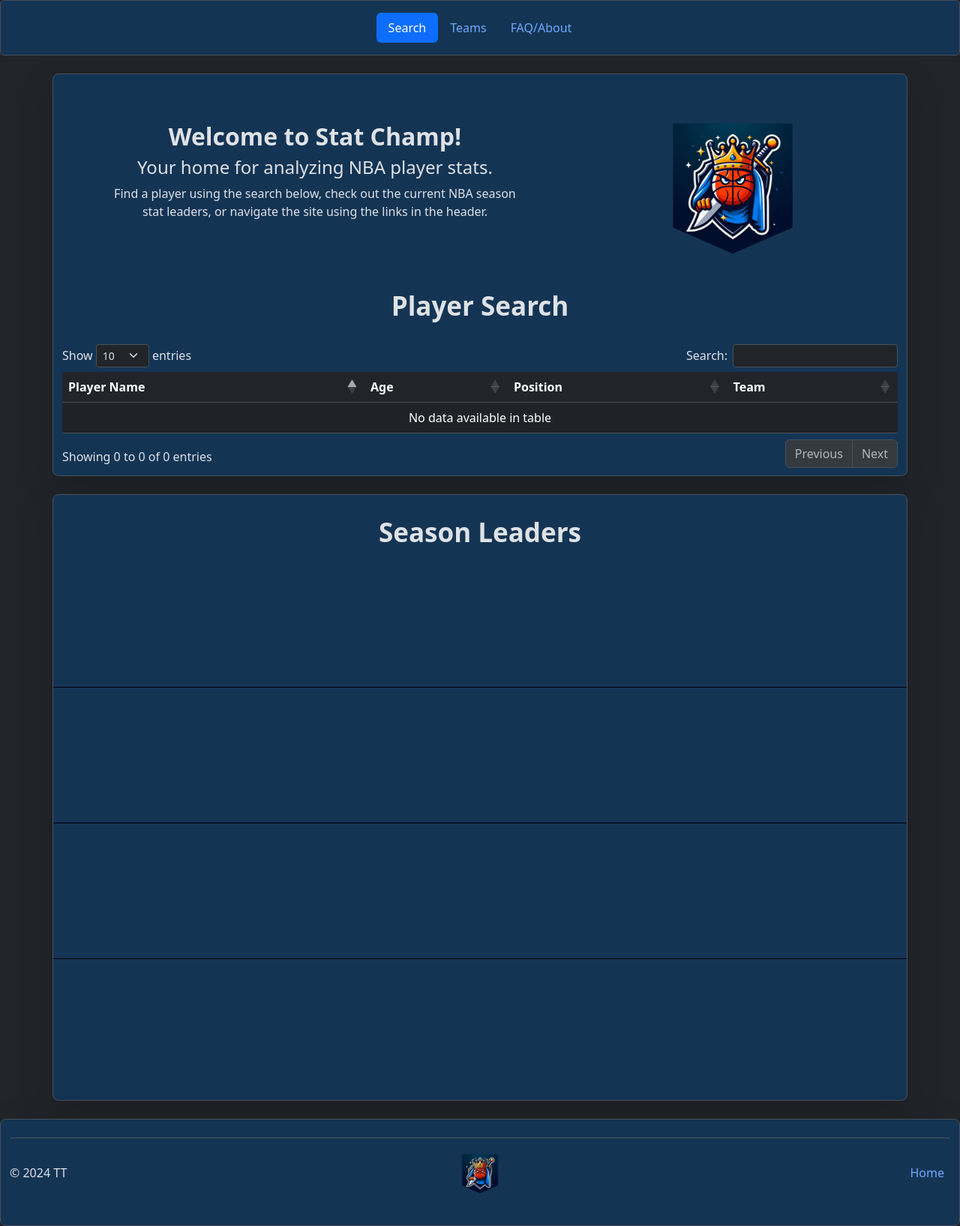
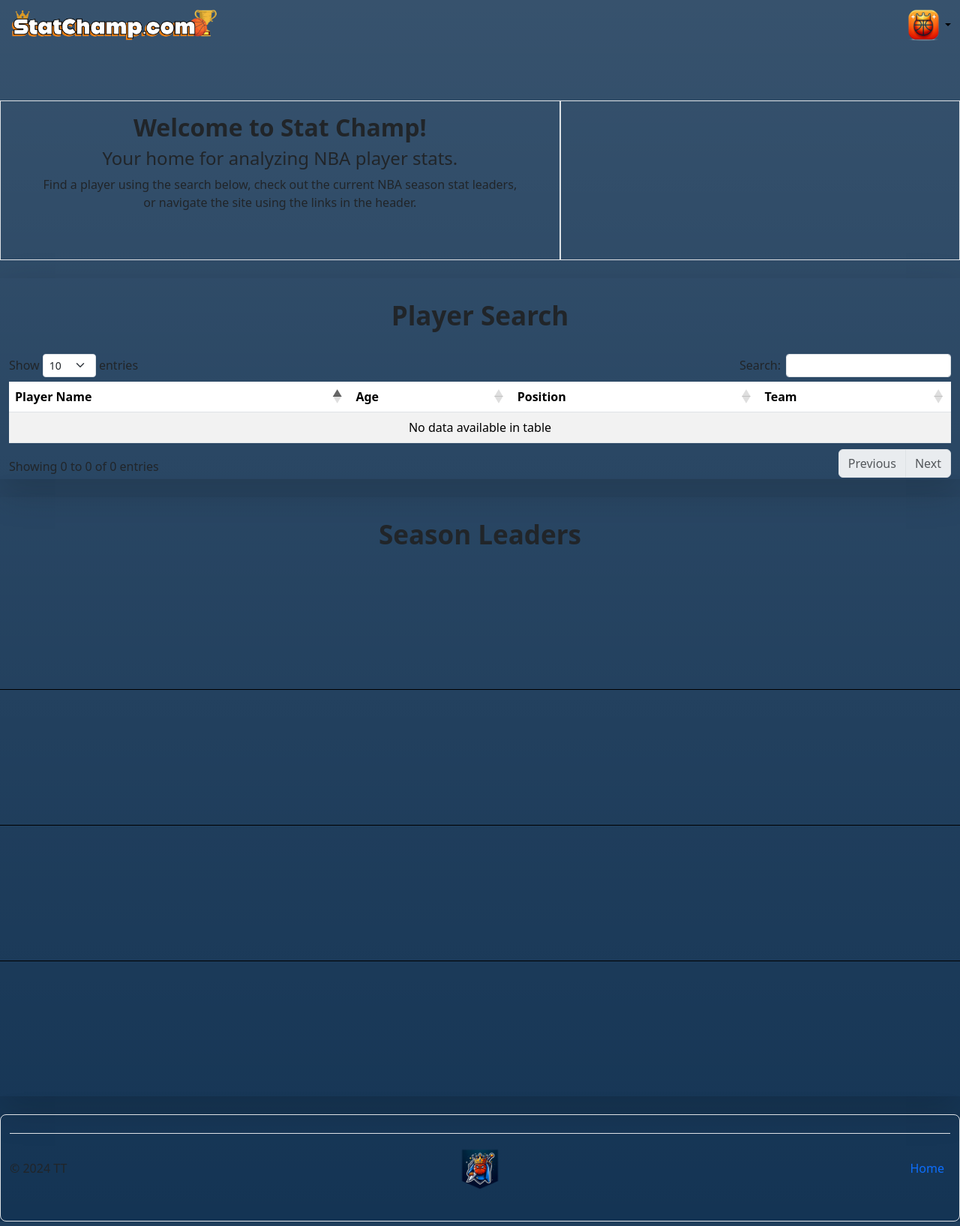
Before and after one commit to Deltron2020/CustomFantasyWebApp, a Flask app: template app/templates/FA_Home.html in a window 1280 px wide. Shown: the whole page at 75% size. Run offline with Flask 3, Linux system fonts and the light colour scheme; the template is opened without the code that fills it, so the values that code supplies are empty; a map, chart or similar area stays blank; parts of the project's set-up code (start-up, migrations or seed data) failed here and were passed over; some libraries are stand-ins or nearby versions.

Commit message:
new logo, fixed header, player page improvements

```diff
--- a/app/templates/FA_Home.html
+++ b/app/templates/FA_Home.html
@@ -6,9 +6,9 @@
     <title>Stat Champ</title>
 
     <style>
-        .container-fluid,
-        .container {
+        .bg {
         background-color: #143454;
+            background-image: var(--bs-gradient);
     }
     </style>
 
@@ -16,20 +16,24 @@
 
 </head>
 
-<body lang="en" data-bs-theme="dark">
+<body lang="en" class="bg">
 
-    <div class="container rounded-3 border shadow-lg mb-4">
-        <div class="row p-4 pb-0 pe-lg-0 pt-lg-5 text-center">
-            <div class="col-lg-7 p-3 p-lg-5 pt-lg-3">
+    <div class="container-fluid mb-4">
+        <div class="row pb-0 pe-lg-0 pt-lg-5 text-center">
+            <div class="col-lg-7 p-3 p-lg-5 pt-lg-3 border">
                 <h2 class="fw-bold">Welcome to Stat Champ!</h2>
                 <h4 class="fw-normal"> Your home for analyzing NBA player stats. </h4>
                 <p class="fw-normal"> Find a player using the search below, check out the current NBA season stat leaders, or navigate the site using the links in the header. </p>
             </div>
-            <div class="col d-md-block">
-                <img class="rounded-3 mb-2" src="/static/logo.png" alt="" width="200" height="auto">
+            <div class="col border">
+
             </div>
+
         </div>
+    </div>
 
+
+    <div class="container-fluid shadow-lg mb-4">
         <div class="row">
             <div class="col mt-4 text-center">
                 <label for="player_table" style="font-size:35px; font-weight: 700;">Player Search</label>
--- a/app/templates/FA_HomeCharts.html
+++ b/app/templates/FA_HomeCharts.html
@@ -1,4 +1,4 @@
-            <div class ="container rounded-3 border shadow-lg mt-4 mb-4">
+            <div class ="container-fluid shadow-lg mt-4 mb-4">
 
                 <div class="row">
                     <div class="col mt-4 mb-2 text-center">
--- a/app/templates/header.html
+++ b/app/templates/header.html
@@ -1,14 +1,29 @@
-<div class="container-fluid border rounded mb-4" id="header">
-    <header class="d-flex flex-wrap justify-content-center py-3">
+<div class="container-fluid mb-3" id="header">
+  <div class="row">
+    <header class="d-flex align-items-center justify-content-between py-2 mb-1">
 
-      <ul class="nav nav-pills">
-        <li class="nav-item"><a href="/" class="nav-link" aria-current="true">Search</a></li>
-        <li class="nav-item"><a href="/teams" class="nav-link" aria-current="false">Teams</a></li>
-        <li class="nav-item"><a href="/test" class="nav-link" aria-current="false">FAQ/About</a></li>
-      </ul>
+        <a href="/" class="nav-link" aria-current="true">
+          <img class="rounded-3" src="/static/logo_transparent.png" alt="" width="280" height="auto">
+        </a>
+
+        <div class="dropdown align-items-center">
+        <a href="#" class="d-flex align-items-center link-body-emphasis text-decoration-none dropdown-toggle show" data-bs-toggle="dropdown" aria-expanded="true">
+          <img class="rounded-3" src="/static/orange_button.png" alt="" width="50" height="auto">
+        </a>
+        <ul class="dropdown-menu text-small shadow" data-popper-placement="bottom-start" style="position: absolute; inset: 0px auto auto 0px; margin: 0px; transform: translate3d(0px, 34px, 0px);">
+          <li><a class="dropdown-item active" href="#" aria-current="page">Overview</a></li>
+          <li><a class="dropdown-item" href="#">Game Stats</a></li>
+          <li><a class="dropdown-item" href="#">News Feed</a></li>
+          <li><a class="dropdown-item" href="#">Team Stats</a></li>
+          <li><a class="dropdown-item" href="#">Teams</a></li>
+          <li><hr class="dropdown-divider"></li>
+          <li><a class="dropdown-item" href="#">FAQ</a></li>
+          <li><a class="dropdown-item" href="#">About</a></li>
+        </ul>
+      </div>
 
 
-      <script>
+      <!--<script>
         // Get the container element & nav items
         // come back to do this for aria-current - setting active page to true
         var navContainer = document.getElementById("header");
@@ -28,7 +43,8 @@
             }
             i++;
         }
-      </script>
+      </script>-->
 
     </header>
   </div>
+</div>
```
Also changed, not shown: app/templates/FA_Player.html (+6 -3 lines), app/static/logo_transparent.png (added), app/static/logo_url.png (added), app/static/orange_button.png (added), app/static/white_button.png (added).
